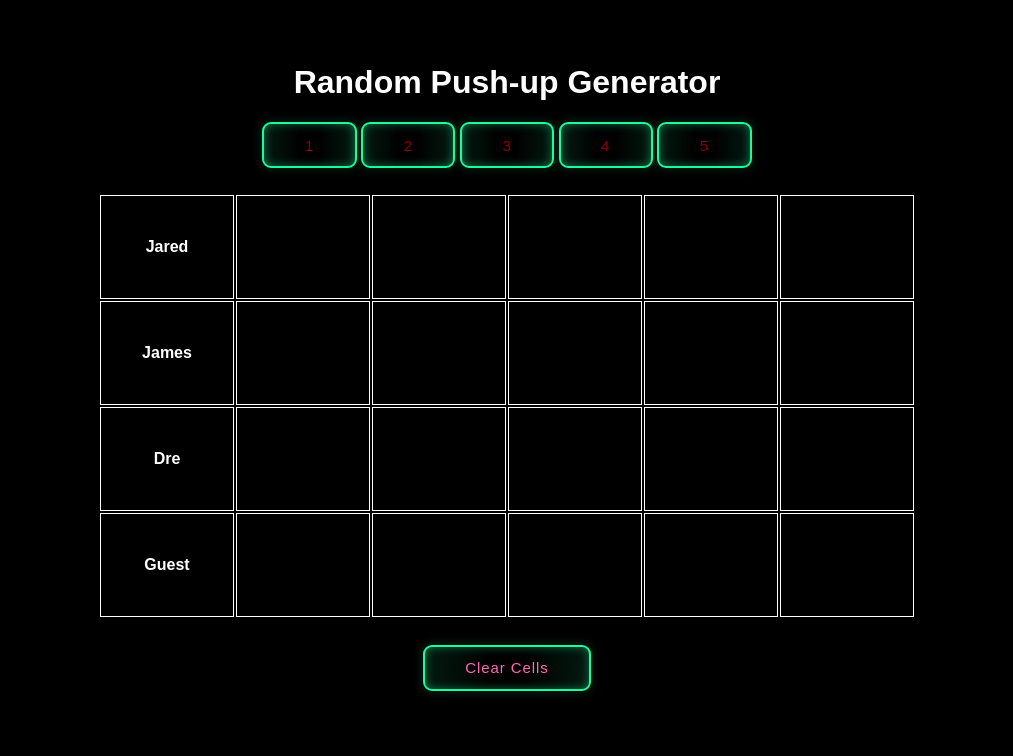
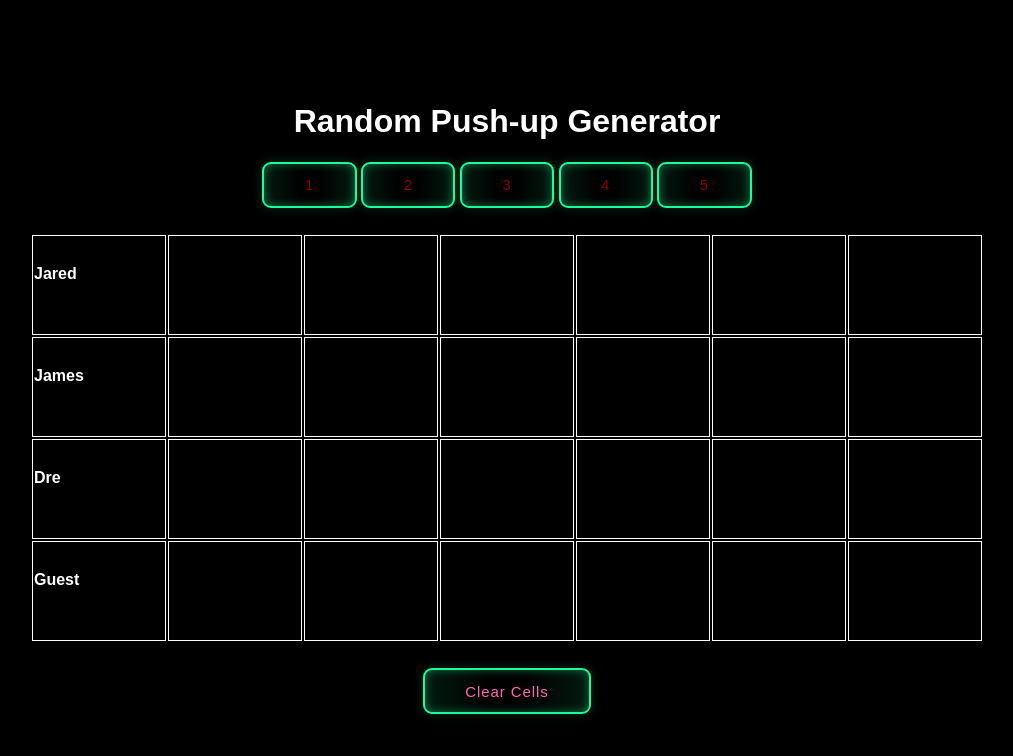
Before and after one commit to JaredPT/Pushups, a plain HTML site: page index.html in a window 1280 px wide. Both pictures are taken after a click on the button "Clear Cells". Shown: the whole page, without its empty margins (133-1146 px from the left). Drawn offline with Linux system fonts and the light colour scheme.

Commit message:
Added Quotes

```diff
--- a/index.html
+++ b/index.html
@@ -1,3 +1,9 @@
+    // Get Total number working in td 7
+    // Add cooler background (perferably animated)
+    // Update colors
+    // Update wording instead of "Clear Cells"
+    // Add inspiration quotes
+
     <!DOCTYPE html>
     <html>
     <head>
@@ -34,6 +40,7 @@
           <td id ="jared3"></td>
           <td id ="jared4"></td>
           <td id ="jared5"></td>
+          <td id ="jared6"></td>
         </tr>
         <tr>
           <td id="skip"><h4>James</h4></td>
@@ -42,6 +49,7 @@
           <td id ="james3"></td>
           <td id ="james4"></td>
           <td id ="james5"></td>
+          <td id ="james6"></td>
         </tr>
         <tr>
           <td id="skip"><h4>Dre</h4></td>
@@ -50,6 +58,7 @@
           <td id ="dre3"></td>
           <td id ="dre4"></td>
           <td id ="dre5"></td>
+          <td id ="dre6"></td>
         </tr>
         <tr>
           <td id="skip"><h4>Guest</h4></td>
@@ -58,16 +67,37 @@
           <td id ="guest3"></td>
           <td id ="guest4"></td>
           <td id ="guest5"></td>
+          <td id ="guest6"></td>
         </tr>
       </table>
 
       <button id="clear-button">Clear Cells</button>
 
+      <p id="quote"></p>
       <script>
 
         // Data arrays
+
         var numbers = [10, 10, 15, 15, 15, 20, 20, 20, 20, 25, 25, 25, 35, 50];
         var names = ["Normal", "Normal", "Normal", "Normal", "Normal","Wide", "Wide", "Diamond", "Diamond","Diamond","Diamond", "Pike", "Pike", "Pike", "Archer", "Explosive (1/2 reps)", "Cross Body", "Slow Tempo (1/2 reps)"];
+
+        const quotes = [
+    "Be yourself; everyone else is already taken.",
+    "You can either be too strong to fail or too weak to try",
+    "You only live once, but if you do it right, once is enough.",
+    "Be the change that you wish to see in the world.",
+    "Excuses are monuments of nothing, that build bridges to nowhere - Dre",
+    "If you are tired of starting over, don't quit - James Bolander",
+    "When the cat is away, the mice come out and play - Glenn Sebastion",
+    "The Night is Darkest Right Before the Dawn. And i Promise you, the Dawn is Coming - Harvey Dent",
+    "You either die a Hero or live long enough to see yourself become the Villain - Harvey Dent",
+    "Pressure is a privilege - James Bolander",
+    "I'm usually Drug-Free, but shiiiit I'm with the homies - Kendrick Lamar",
+    "There are no timeouts in real life - Jared K.",
+
+  ];
+
+        var j=0;
 
         let clearBtn = document.getElementById("clear-button");
         let generateBtn = document.getElementById("one-button");
@@ -77,9 +107,9 @@
         let generateBtn5 = document.getElementById("five-button");
 
 
-        // Get random item from array
         function getRandomNumber() {
           var index = Math.floor(Math.random() * numbers.length);
+          j += index;
           return numbers[index];
         }
 
@@ -88,6 +118,17 @@
           return names[index];
         }
 
+        function generate() {
+          let randomQuoteIndex = Math.floor(Math.random() * quotes.length);
+          document.getElementById("quote").innerText = quotes[randomQuoteIndex];
+
+        }
+
+        document.getElementById("one-button").addEventListener("click", generate);
+        document.getElementById("two-button").addEventListener("click", generate);
+        document.getElementById("three-button").addEventListener("click", generate);
+        document.getElementById("four-button").addEventListener("click", generate);
+        document.getElementById("five-button").addEventListener("click", generate);
 
         function getRandom() {
 
@@ -110,7 +151,10 @@
         document.getElementById("guest1").innerHTML =
         "<p class='text'>" + name4 + "\n" + number4+ "</p>";
 
-            generateBtn.disabled = true;
+
+
+        generateBtn.disabled = true;
+
 
 
         }
@@ -136,7 +180,8 @@
         document.getElementById("guest2").innerHTML =
         "<p class='text'>" + name14 + "\n" + number14+ "</p>";
 
-            generateBtn2.disabled = true;
+        generateBtn2.disabled = true;
+
 
         let button = document.getElementById("one-button");
 
@@ -166,7 +211,9 @@
         document.getElementById("guest3").innerHTML =
         "<p class='text'>" + name24 + "\n" + number24+ "</p>";
 
-            generateBtn3.disabled = true;
+        generateBtn3.disabled = true;
+
+
         }
 
         function getRandom3() {
@@ -190,7 +237,7 @@
         document.getElementById("guest4").innerHTML =
         "<p class='text'>" + name34 + "\n" + number34+ "</p>";
 
-            generateBtn4.disabled = true;
+        generateBtn4.disabled = true;
 
 
         }
@@ -216,12 +263,13 @@
         document.getElementById("guest5").innerHTML =
         "<p class='text'>" + name44 + "\n" + number44+ "</p>";
 
-            generateBtn5.disabled = true;
+        generateBtn5.disabled = true;
 
 
         }
 
 
+      //When the Clear Cells button is selected
         clearBtn.addEventListener("click", function(){
 
           generateBtn.disabled = false;
@@ -232,6 +280,10 @@
 
 
         let cells = document.querySelectorAll("td");
+        const quoteEl = document.getElementById("quote");
+
+
+        quoteEl.innerText = "";
 
         cells.forEach(cell => {
 
```
